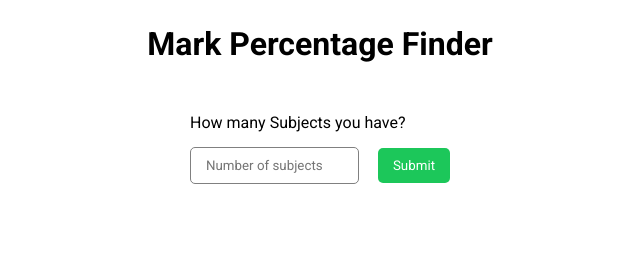
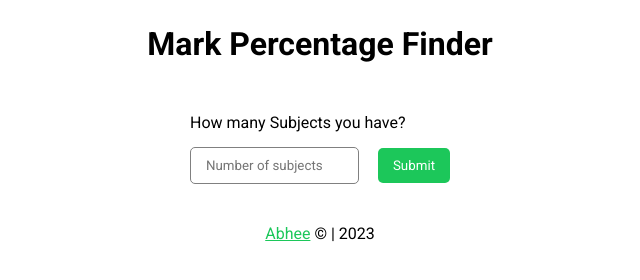
Before and after one commit to Abheekrishna/percentage-finder, a plain HTML site: page index.html in a window 1280 px wide. Shown: the whole page, without its empty margins (320-960 px from the left). Drawn offline with Linux system fonts and the light colour scheme.

Commit message:
Added footer

```diff
--- a/index.html
+++ b/index.html
@@ -3,6 +3,7 @@
 <head>
     <meta charset="UTF-8">
     <meta name="viewport" content="width=device-width, initial-scale=1.0">
+    <script src="https://kit.fontawesome.com/03100ec21e.js" crossorigin="anonymous"></script>
     <title>Percentage Finder | Abhee</title>
     <link rel="stylesheet" href="style.css">
 </head>
@@ -28,7 +29,7 @@
         </div>
     </div>
 
-    <footer></footer>
+    <footer><p class="footerTitle"><a target="_blank" href="https://github.com/Abheekrishna">Abhee</a>  &#169;	| <span id="year"></span></p></footer>
     </div>
     <script src="script.js"></script>
 </body>
--- a/script.js
+++ b/script.js
@@ -3,6 +3,7 @@ const submitBtn = document.getElementById('submit');
 const inputDiv = document.getElementById('inputs');
 const calBtn = document.getElementById('calBtn');
 const containerDiv = document.getElementById('container');
+const year = document.getElementById('year');
 
 calBtn.style.display = 'none';
 
@@ -79,3 +80,6 @@ const calculatePercentage = () => {
 
 
 calBtn.addEventListener('click' , calculatePercentage);
+
+const newYear = (new Date()).getFullYear();
+year.innerText = newYear;
--- a/style.css
+++ b/style.css
@@ -82,3 +82,15 @@ input[type="number"]::-webkit-inner-spin-button,
 .percentBold {
     font-weight: 600;
 }
+
+a {
+    color: #1cc75a;
+}
+
+footer {
+    position: relative;
+    left: 0;
+    bottom: 0;
+    margin-bottom: 15px;
+    margin-top: 20px;
+}
```
